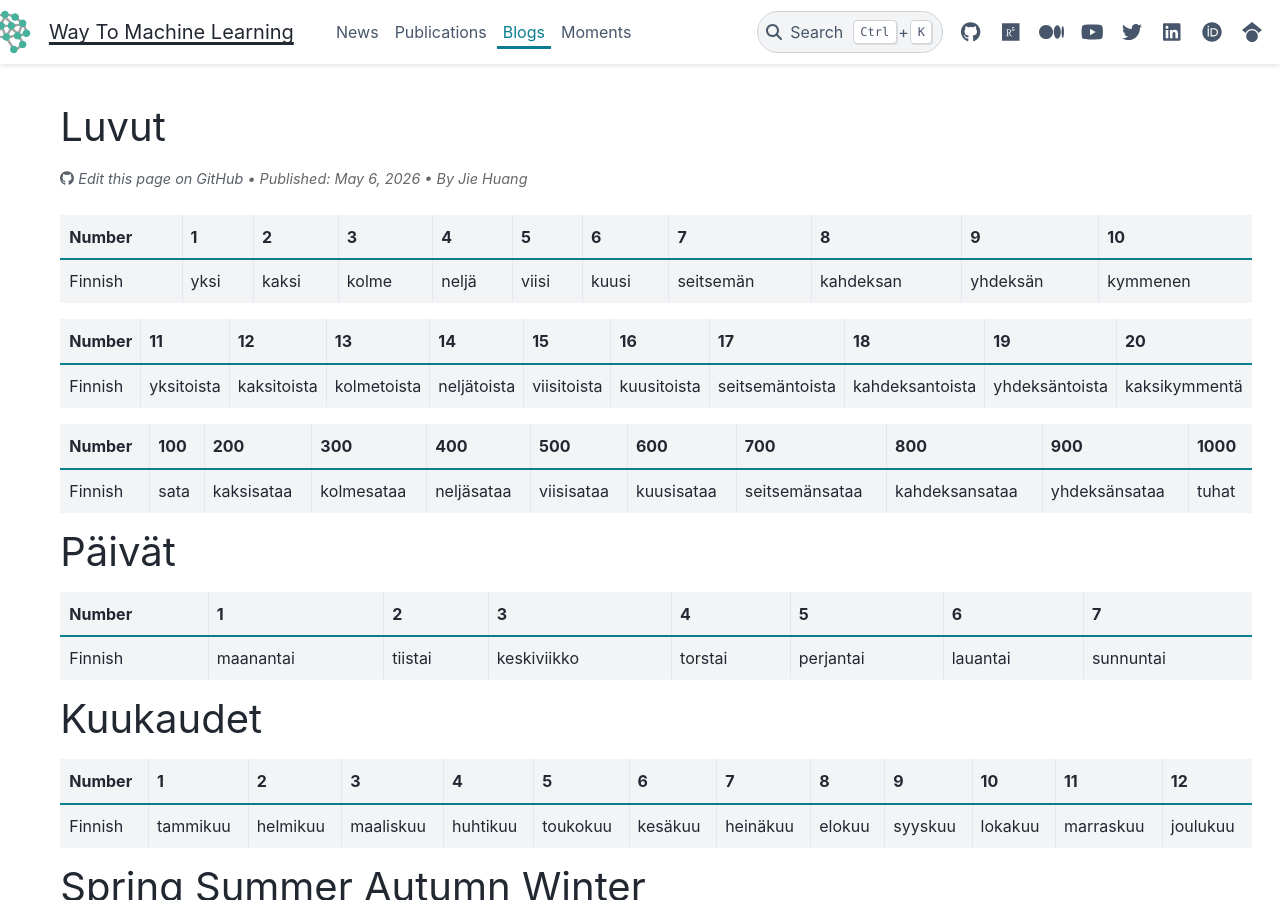
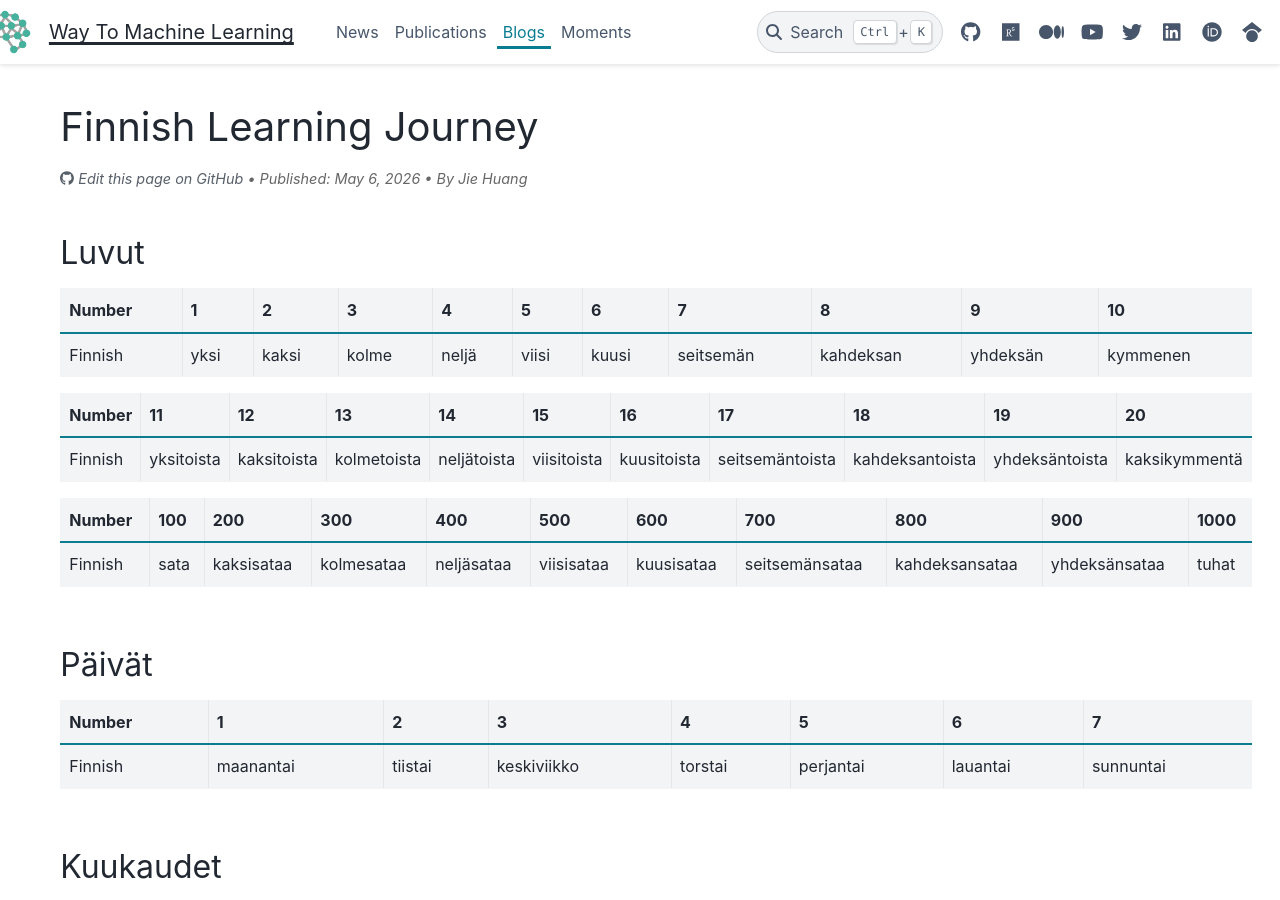
Before and after one commit to way2ml/way2ml.github.io, a Sphinx documentation site: the page built from doc/blogs/finnish.md, in a window 1280 px wide and 900 px high. Built offline with Sphinx 7.4.7 and the PyData theme 0.15.4, drawn with Linux system fonts in a browser that asks for light colours; comment, search, counter and statistics services are not loaded.

Commit message:
Update Finnish learning content and headings

```diff
--- a/doc/blogs/finnish.md
+++ b/doc/blogs/finnish.md
@@ -5,8 +5,8 @@ author: Jie Huang
 comment: True
 description: Learn Finnish from Scratch.
 ---
-
-# Luvut
+# Finnish  Learning Journey
+## Luvut
 | Number | 1 | 2 | 3 | 4 | 5 | 6 | 7 | 8 | 9 | 10 |
 |---|---|---|---|---|---|---|---|---|---|---|
 | Finnish | yksi | kaksi | kolme | neljä | viisi | kuusi | seitsemän | kahdeksan | yhdeksän | kymmenen |
@@ -19,17 +19,17 @@ description: Learn Finnish from Scratch.
 |---|---|---|---|---|---|---|---|---|---|---|
 | Finnish | sata | kaksisataa | kolmesataa | neljäsataa | viisisataa | kuusisataa | seitsemänsataa | kahdeksansataa | yhdeksänsataa | tuhat |
 
-# Päivät
+## Päivät
 | Number | 1 | 2 | 3 | 4 | 5 | 6 | 7 |
 |---|---|---|---|---|---|---|---|
 | Finnish | maanantai | tiistai | keskiviikko | torstai | perjantai | lauantai | sunnuntai |
 
-# Kuukaudet
+## Kuukaudet
 | Number | 1 | 2 | 3 | 4 | 5 | 6 | 7 | 8 | 9 | 10 | 11 | 12 |
 |---|---|---|---|---|---|---|---|---|---|---|---|---|
 | Finnish | tammikuu | helmikuu | maaliskuu | huhtikuu | toukokuu | kesäkuu | heinäkuu | elokuu | syyskuu | lokakuu | marraskuu | joulukuu |
 
-# Spring Summer Autumn Winter
+## Spring Summer Autumn Winter
 | English | spring | summer | autumn / fall | winter |
 |---|---|---|---|---|
 | Finnish | kevät | kesä | syksy | talvi |
```
